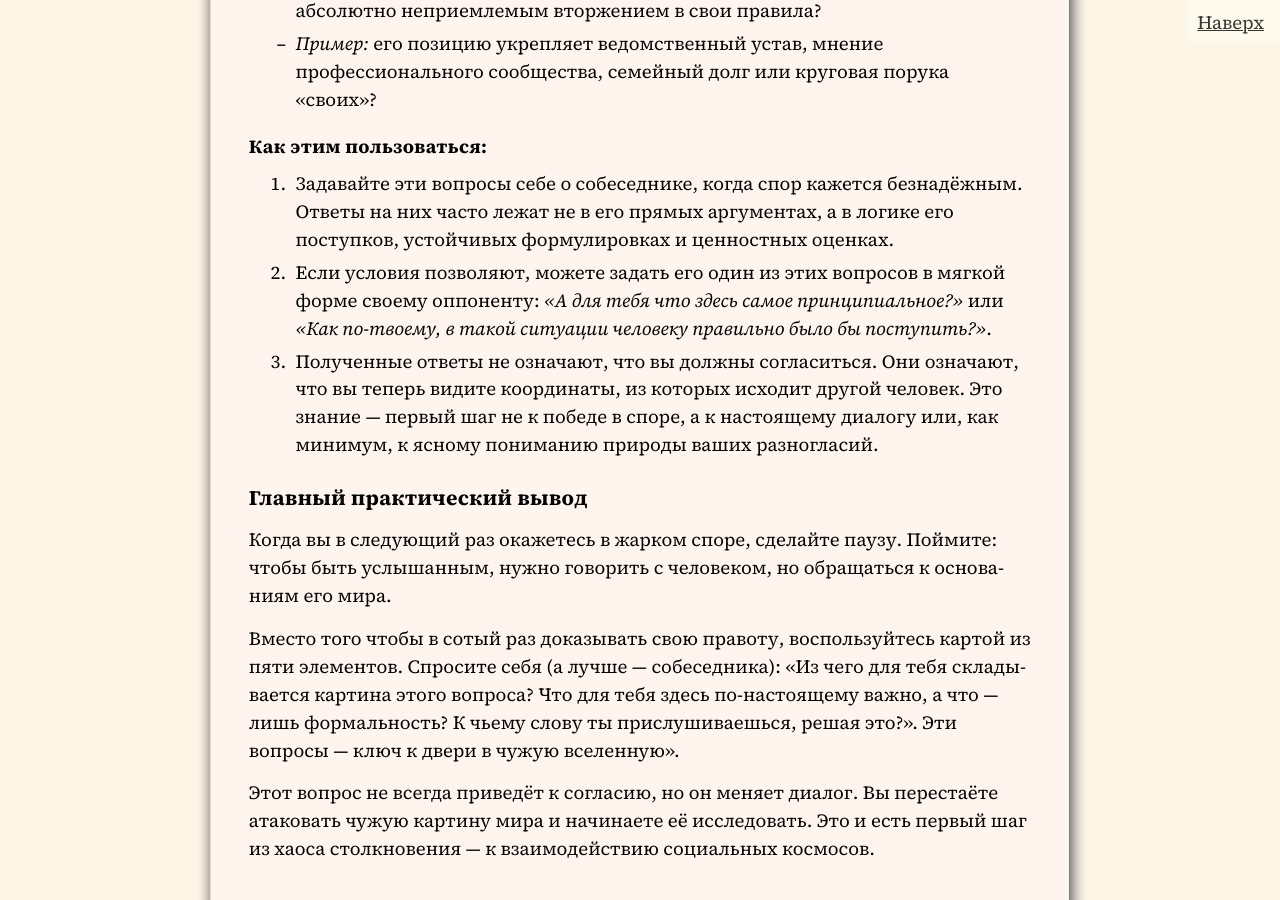
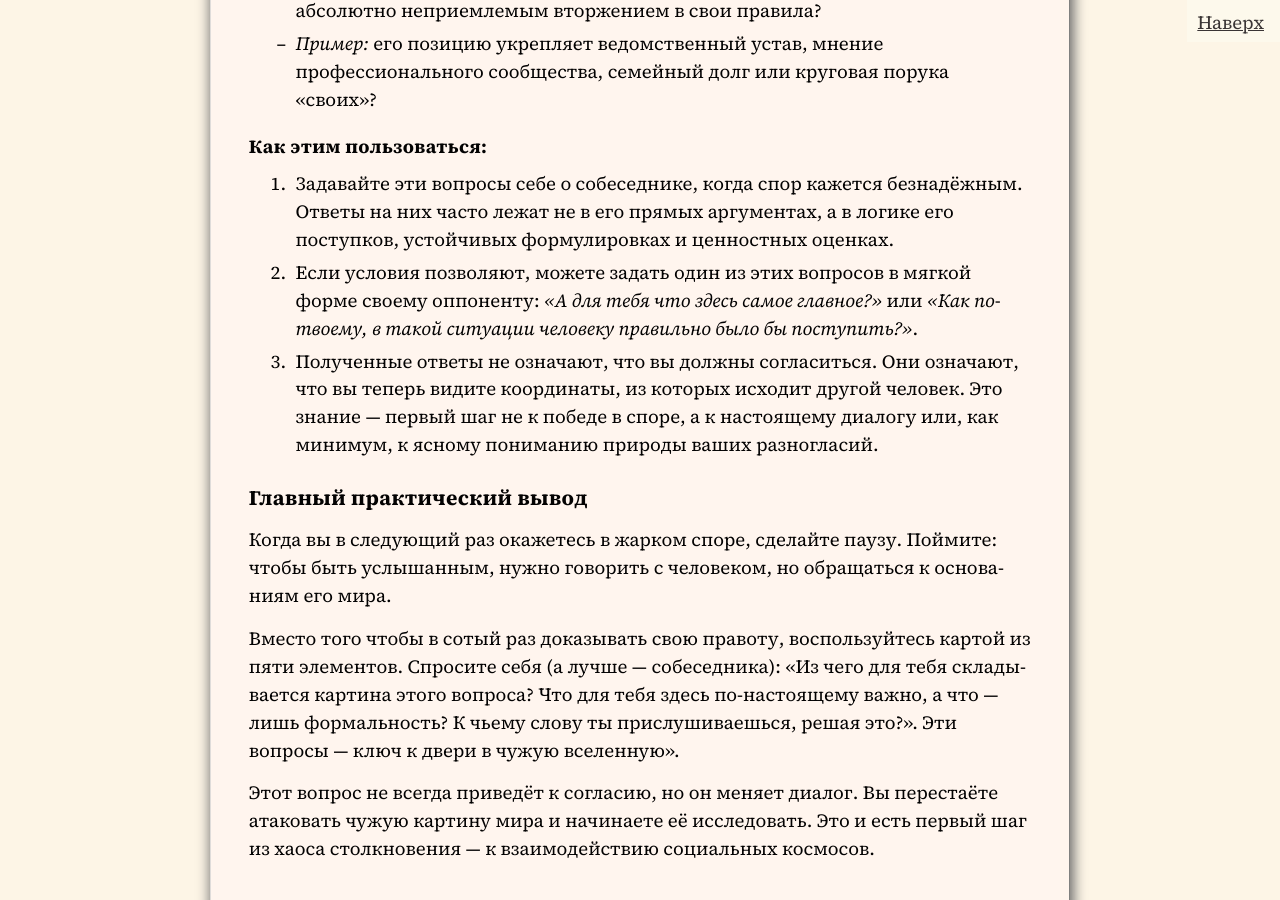
Before and after one commit to SergSi/land-use-art, a Jekyll site: the page built from _posts/2025-12-11-train.md, in a window 1280 px wide and 900 px high, scrolled down 5882 px. Built offline with Jekyll 4.4.1, drawn with Linux system fonts in a browser that asks for light colours; some web fonts are replaced.

Commit message:
Update 2025-12-11-train.md

```diff
--- a/_posts/2025-12-11-train.md
+++ b/_posts/2025-12-11-train.md
@@ -121,7 +121,7 @@ class: mind
 #### Как этим пользоваться:
 
 1.  Задавайте эти вопросы себе о собеседнике, когда спор кажется безнадёжным. Ответы на них часто лежат не в его прямых аргументах, а в логике его поступков, устойчивых формулировках и ценностных оценках.
-2.  Если условия позволяют, можете задать его один из этих вопросов в мягкой форме своему оппоненту: *«А для тебя что здесь самое принципиальное?»* или *«Как по-твоему, в такой ситуации человеку правильно было бы поступить?»*.
+2.  Если условия позволяют, можете задать один из этих вопросов в мягкой форме своему оппоненту: *«А для тебя что здесь самое главное?»* или *«Как по-твоему, в такой ситуации человеку правильно было бы поступить?»*.
 3.  Полученные ответы не означают, что вы должны согласиться. Они означают, что вы теперь видите координаты, из которых исходит другой человек. Это знание — первый шаг не к победе в споре, а к настоящему диалогу или, как минимум, к ясному пониманию природы ваших разногласий.
 
 ### Главный практический вывод
```
